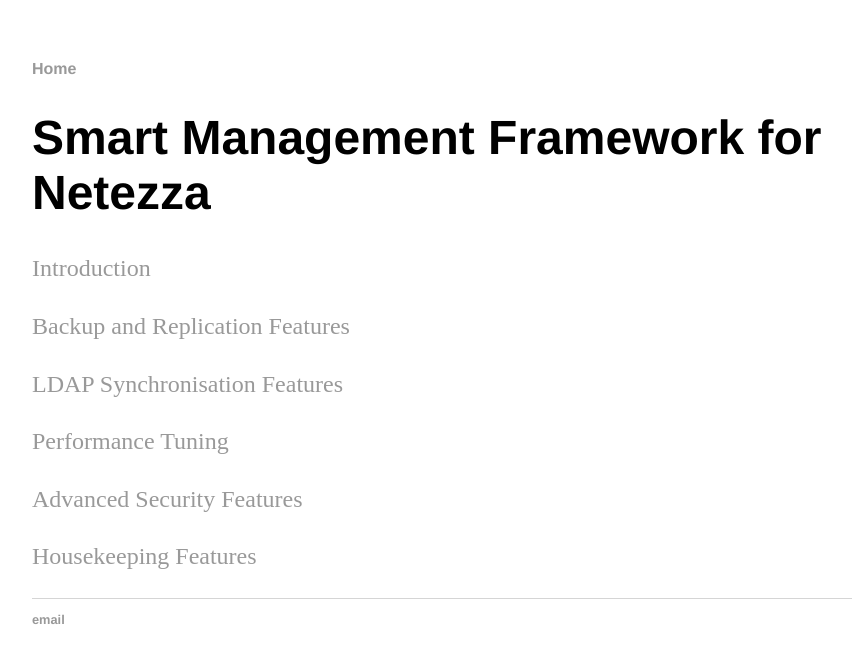
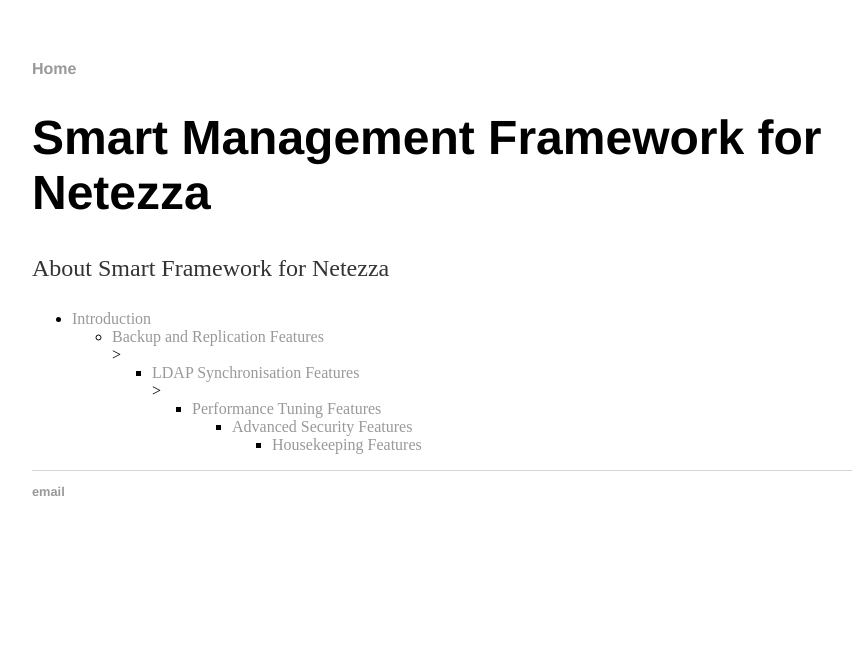
Before and after one commit to rhammett1/smf_dr_manual, a Jekyll site: the page built from manual/index.html, in a window 1280 px wide. Shown: the top 663 px of the page, without its empty margins (160-1012 px from the left). Built offline with Jekyll 4.4.1, drawn with Linux system fonts in a browser that asks for light colours.

Commit message:
Update index.html

```diff
--- a/manual/index.html
+++ b/manual/index.html
@@ -4,10 +4,11 @@
 ---
 <div class="blurb">
         		<h1>Smart Management Framework for Netezza</h1>
-			<p> <a href="/manual/intro">Introduction</a></p>
-			<p> <a href="/manual/intro#backuprepfeat">Backup and Replication Features</a></p>
-			<p> <a href="/manual/intro#ldapsync">LDAP Synchronisation Features</a></p>
-			<p> <a href="/manual/intro#perftun">Performance Tuning</a></p>
-			<p> <a href="/manual/intro#advsec">Advanced Security Features</a></p>
-			<p> <a href="/manual/intro#housek">Housekeeping Features</a></p>
+			<p> About Smart Framework for Netezza</p>
+			<ul><li> <a href="/manual/intro">Introduction</a></li>
+			<ul><li> <a href="/manual/intro#backuprepfeat">Backup and Replication Features</a></li>>
+			<ul><li> <a href="/manual/intro#ldapsync">LDAP Synchronisation Features</a></li>>
+				<ul><li> <a href="/manual/intro#perftun">Performance Tuning Features</a></li>
+			<ul><li> <a href="/manual/intro#advsec">Advanced Security Features</a></li>
+			<ul><li> <a href="/manual/intro#housek">Housekeeping Features</a></li>
 </div><!-- /.blurb -->
```
